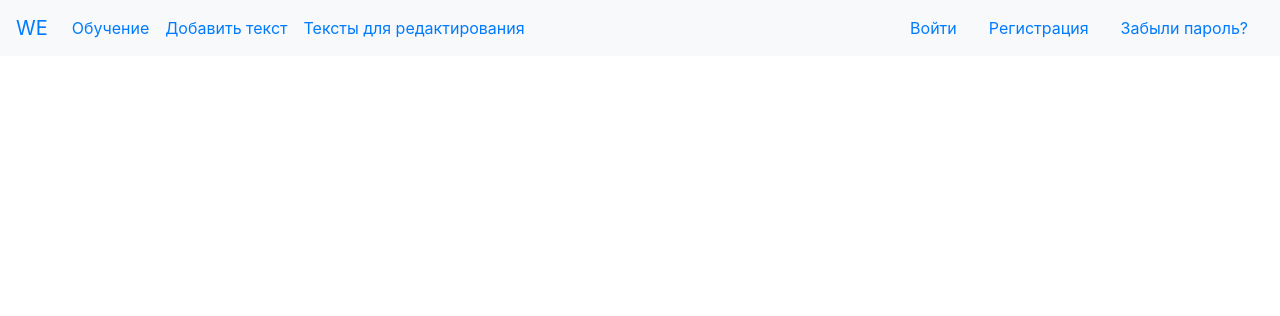
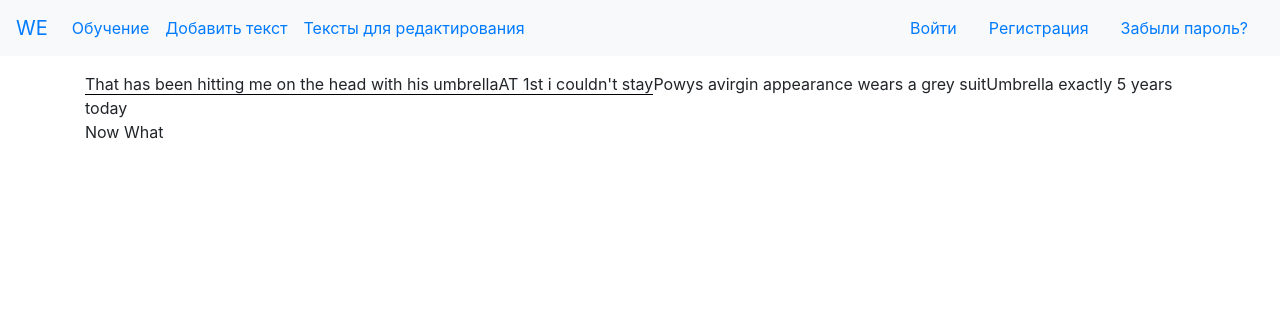
Before and after one commit to Damakshn/LP16-Tatarenkov-Kiselev-Web-English, a Flask app: template web_english/templates/main/learning.html in a window 1280 px wide. Shown: the top 316 px of the page. Run offline with Flask 2, Linux system fonts and the light colour scheme; the template is opened without the code that fills it, so the values that code supplies are empty; some libraries are stand-ins or nearby versions.

Commit message:
Добавлен черновой вариант визуализации

```diff
--- a/web_english/templates/main/learning.html
+++ b/web_english/templates/main/learning.html
@@ -1,5 +1,122 @@
 {% extends "base.html" %}
 {% block content %}
 <h1><p>{{ title }}</p></h1>
-<p class="font-weight-normal"><u>{{ text_en }}</u></p>
+    <span id="a1" class="text">That has been hitting me on the head with his umbrella</span><span id="a2" class="text">AT 1st i couldn't stay</span><span id="a3" class="text">Powys avirgin appearance wears a grey suit</span><span id="a4" class="text">Umbrella exactly 5 years today</span></br><span id="a5" class="text">Now What</span>
+
+
 {% endblock %}
+{% block js %}
+<script src="{{ url_for('static', filename='jquery-3.5.0.js') }}"></script>
+<style>
+    .text {
+        position: relative;
+        overflow: hidden;
+    }
+    .text:before {
+        position: absolute;
+        height: 1px;
+        width: 0%;
+        left: 0;
+        background: black;
+        content: '';
+        transition: width 3s linear;
+        bottom: -1px;
+
+    }
+    .text.active:before {
+        width: 100%;
+    }
+</style>
+<script>
+    function addActive1() {
+        let item = document.querySelector("#a1")
+        item.classList.add("active");
+    }
+    setTimeout(addActive1, 3000);
+    function addActive2() {
+        let item = document.querySelector("#a2")
+        item.classList.add("active");
+    }
+    setTimeout(addActive2, 6000);
+    function addActive3() {
+        let item = document.querySelector("#a3")
+        item.classList.add("active");
+    }
+    setTimeout(addActive3, 9000);
+    function addActive4() {
+        let item = document.querySelector("#a4")
+        item.classList.add("active");
+    }
+    setTimeout(addActive4, 12000);
+    function addActive5() {
+        let item = document.querySelector("#a5")
+        item.classList.add("active");
+    }
+    setTimeout(addActive5, 15000);
+
+</script>
+{% endblock %}
+
+
+
+
+
+
+
+<!-- // let progress = 0
+// setInterval(function() {
+//     $('.text').css('width', progress + '%');
+//     progress++
+// }, 500) -->
+<!-- <style>
+p {
+    text-decoration: none;
+    position: relative;
+}
+.font-weight-normal p::before {
+    content: '';
+    bottom: 0;
+    left: 0;
+    position: absolute;
+    width: 0%;
+    height: 2px;
+    background-color: #000;
+    transition: 3s;
+}
+.font-weight-normal p:hover:before {
+    width: 100%;
+}
+        </style> -->
+
+        <!-- <canvas id="myCanvas" width="0" height="0" style="border:1px solid #000;"></canvas> -->
+        <!-- let pro = 0;
+        setInterval(function(){
+            $('#myCanvas').css("width", pro);
+            pro = pro + 1;
+        }, 1)
+
+        let canvas = document.createElement('canvas')
+        let ctx = canvas.getContext('2d')
+        ctx.font = '16px Trattatello'
+        console.log(ctx.font)
+        console.log(ctx.measureText("there's a man in the habit of hitting me on the head with an umbrella").width) -->
+<!--
+        .text {
+            position: relative;
+            padding-bottom: 5px;
+        }
+        .text:before {
+            position: absolute;
+            height: 1px;
+            width: 100%;
+            left: 0;
+            background: red;
+            content: '';
+            transition: left 3s linear;
+            bottom: 5px;
+        }
+        /* .text:before {
+            left: 0;
+
+        }
+        */ -->
--- a/web_english/text/maping_text.py
+++ b/web_english/text/maping_text.py
@@ -90,6 +90,7 @@ class Recognizer():
         return False
 
     def maping_text(self, chunk_result, word_number):
+        print(chunk_result)
         content = Content.query.filter(Content.title_text == self.title).first()
         medium_word = None
         # Убираем из текста все знаки препинания и разбиваем по словам
```
